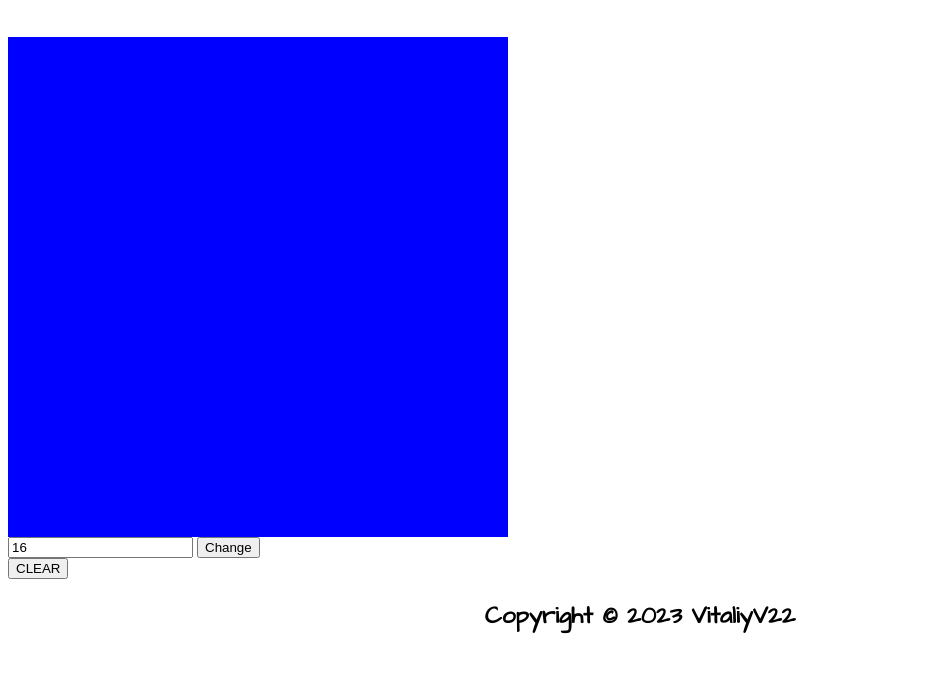
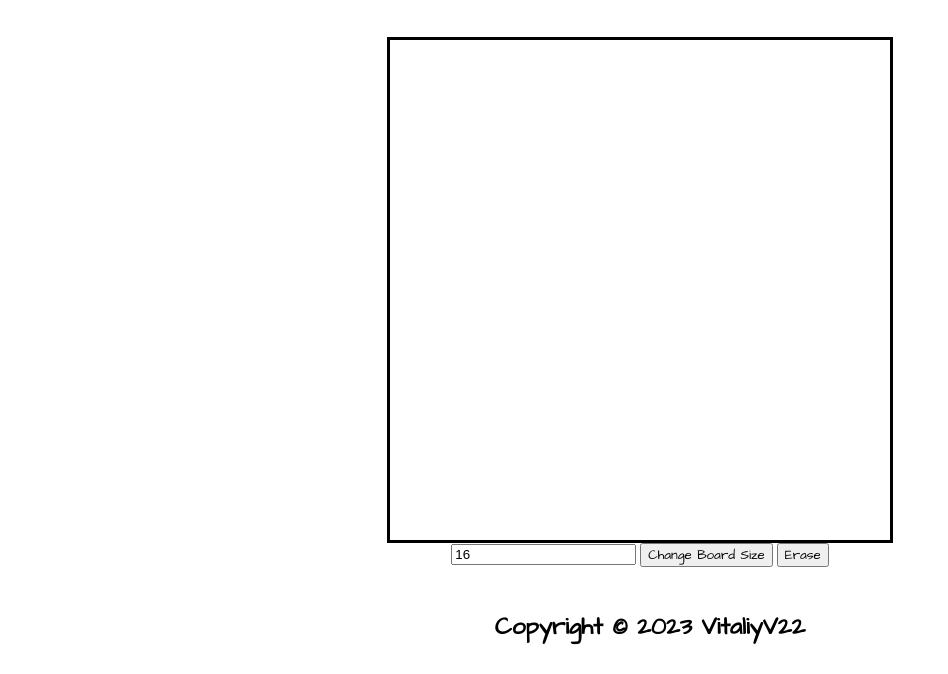
Before and after one commit to VitaliyV22/Etch-a-Sketch, a plain HTML site: page index.html in a window 1280 px wide. Shown: the part 126-800 px from the top of the page, without its empty margins (0-948 px from the left). Drawn offline with Linux system fonts and the light colour scheme.

Commit message:
final changes

```diff
--- a/app.js
+++ b/app.js
@@ -1,37 +1,33 @@
-const button = document.querySelector(".button1")
+const button = document.querySelector(".button1");
 
 function createBoard(size) {
+  let board = document.querySelector(".board");
+  let squares = board.querySelectorAll("div");
+  squares.forEach((div) => div.remove());
 
-let board = document.querySelector('.board')
-let squares = board.querySelectorAll("div")
-squares.forEach((div) => div.remove())
+  board.style.gridTemplateColumns = `repeat(${size} , 1fr)`;
+  board.style.gridTemplateRows = `repeat(${size} , 1fr)`;
 
-board.style.gridTemplateColumns = `repeat(${size} , 1fr)`
-board.style.gridTemplateRows = `repeat(${size} , 1fr)`
-
-
-
-let amount = size * size
-for (let i=0 ; i < amount; i++) {
+  let amount = size * size;
+  for (let i = 0; i < amount; i++) {
     button.addEventListener("click", () => {
-        square.style.backgroundColor = 'blue'
-    })
-    let square = document.createElement("div")
-    square.style.backgroundColor = "blue"
-    board.insertAdjacentElement("beforeend", square)
+      square.style.backgroundColor = "white";
+    });
+    let square = document.createElement("div");
+    square.style.backgroundColor = "white";
+    board.insertAdjacentElement("beforeend", square);
     square.addEventListener("mouseover", () => {
-        square.style.backgroundColor = "white"
-    })
-}
+      square.style.backgroundColor = "black";
+    });
+  }
 }
 
-createBoard(16)
+createBoard(16);
 
 function changeSize(input) {
-    if (input >= 2 && input < 100 ){
-        createBoard(input)
-    } else {
-        alert('Canvas cannot exceed 100x100')
-    }
-
+  if (input >= 2 && input < 100) {
+    createBoard(input);
+  } else {
+    alert("Canvas cannot exceed 100x100");
+  }
 }
--- a/index.html
+++ b/index.html
@@ -12,25 +12,19 @@
 <body>
     <div class="header">
         <h1>Etch A Sketch</h1>
-
     </div>
 
     <div class="content">
+        <div class="board"></div>
+    </div>
+    <div>
+        <div class="input">
 
-        <div class="board"></div>
-        <div class="input">
             <input type="text" placeholder="Size of Board" value="16" onchange=changeSize(this.value)></input>
-            <button>Change</button>
+            <button>Change Board Size</button>
+        <button class="button1">Erase</button>
 
-        </div>
-        <div>
-            <button class="button1">CLEAR</button>
-
-        </div>
     </div>
-
-
-
 
 
   <div class="footer">
--- a/styles.css
+++ b/styles.css
@@ -1,23 +1,44 @@
 .header {
   text-align: center;
-    font-family: Architects Daughter ;
+  font-family: Architects Daughter;
   font-size: 30px;
 }
 
 .footer {
-    text-align: center;
+    position: absolute;
+    bottom: 0;
+    left: 0;
+    display: flex;
+    align-items: center;
+    justify-content: center;
+    gap: 10px;
+    width: 100%;
+    padding: 10px;
   font-family: Architects Daughter;
 }
 
-
+.content {
+  display: flex;
+  align-items: center;
+  justify-content: center;
+}
 
 .board {
   width: 500px;
   height: 500px;
   display: grid;
-
+  border: solid black;
 }
 
 .square {
   background-color: blue;
 }
+
+.input {
+  text-align: center;
+
+}
+
+button {
+  font-family: Architects Daughter;
+}
```
Lines whose indentation alone changed are shown as unchanged.
